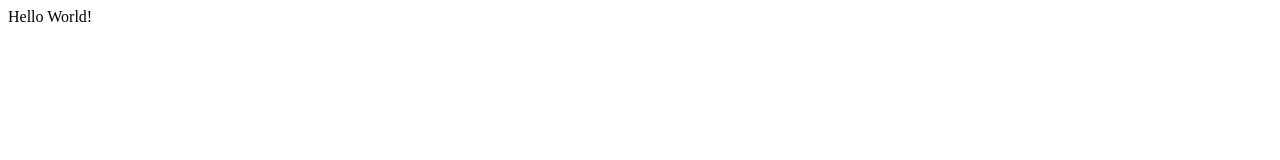
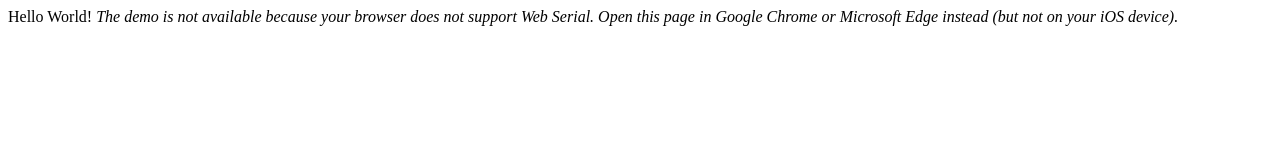
Before and after one commit to MAWoodMain/esp-idf-actions, a plain HTML site: page pages/index.html in a window 1280 px wide. Drawn offline with Linux system fonts and the light colour scheme.

Commit message:
Added web flasher

```diff
--- a/pages/index.html
+++ b/pages/index.html
@@ -2,8 +2,27 @@
 <html>
     <head>
         <title>Basic Web Page</title>
+        <script module>
+            import(
+                // In development we import locally.
+                window.location.hostname === "localhost"
+                    ? "/dist/web/install-button.js"
+                    : "https://unpkg.com/esp-web-tools@7.3.1/dist/web/install-button.js?module"
+                );
+        </script>
     </head>
     <body>
         Hello World!
+
+        <esp-web-install-button manifest="manifest.json">
+            <i slot="unsupported">
+                The demo is not available because your browser does not support Web
+                Serial. Open this page in Google Chrome or Microsoft Edge instead<span
+                    class="not-supported-i hidden"
+            >
+            (but not on your iOS device)</span
+            >.
+            </i>
+        </esp-web-install-button>
     </body>
 </html>
```
Also changed, not shown: pages/manifest.json (added). Lines whose indentation alone changed are shown as unchanged.
